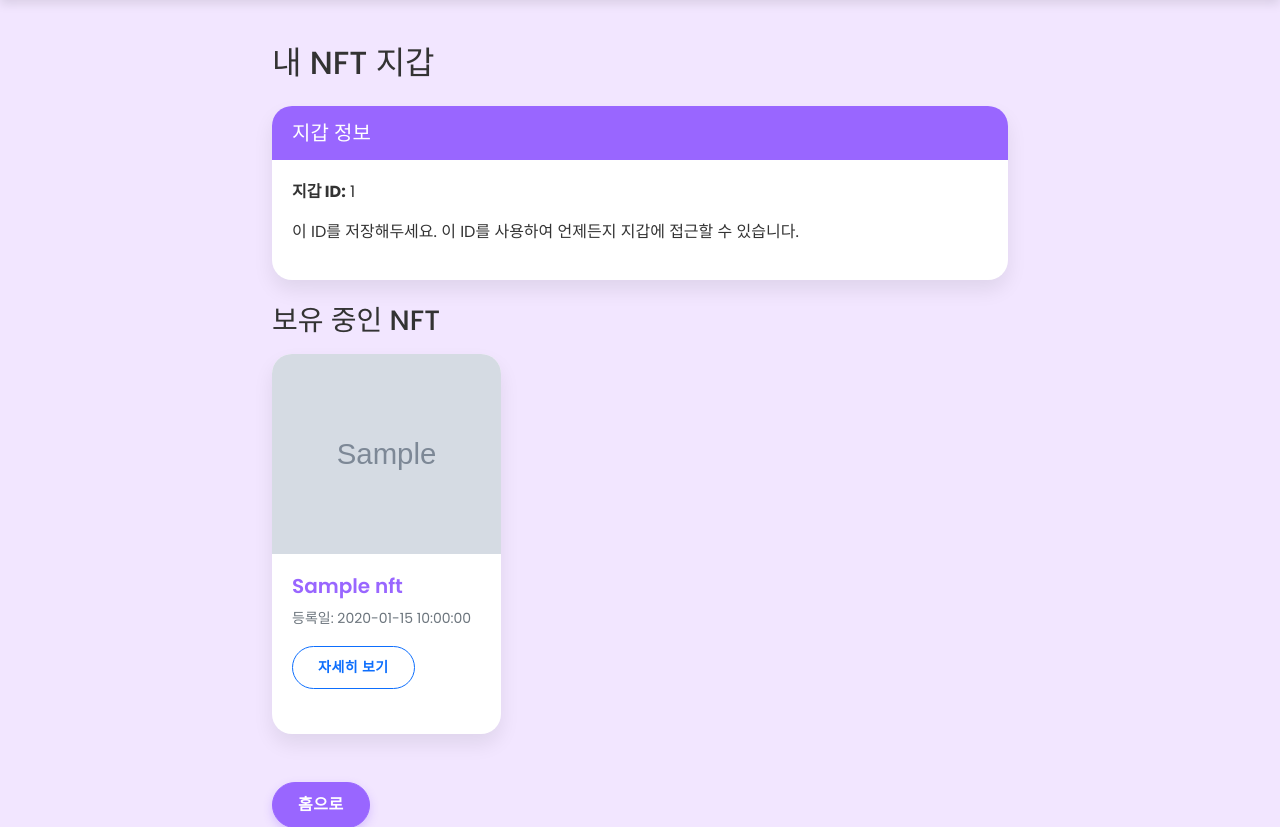
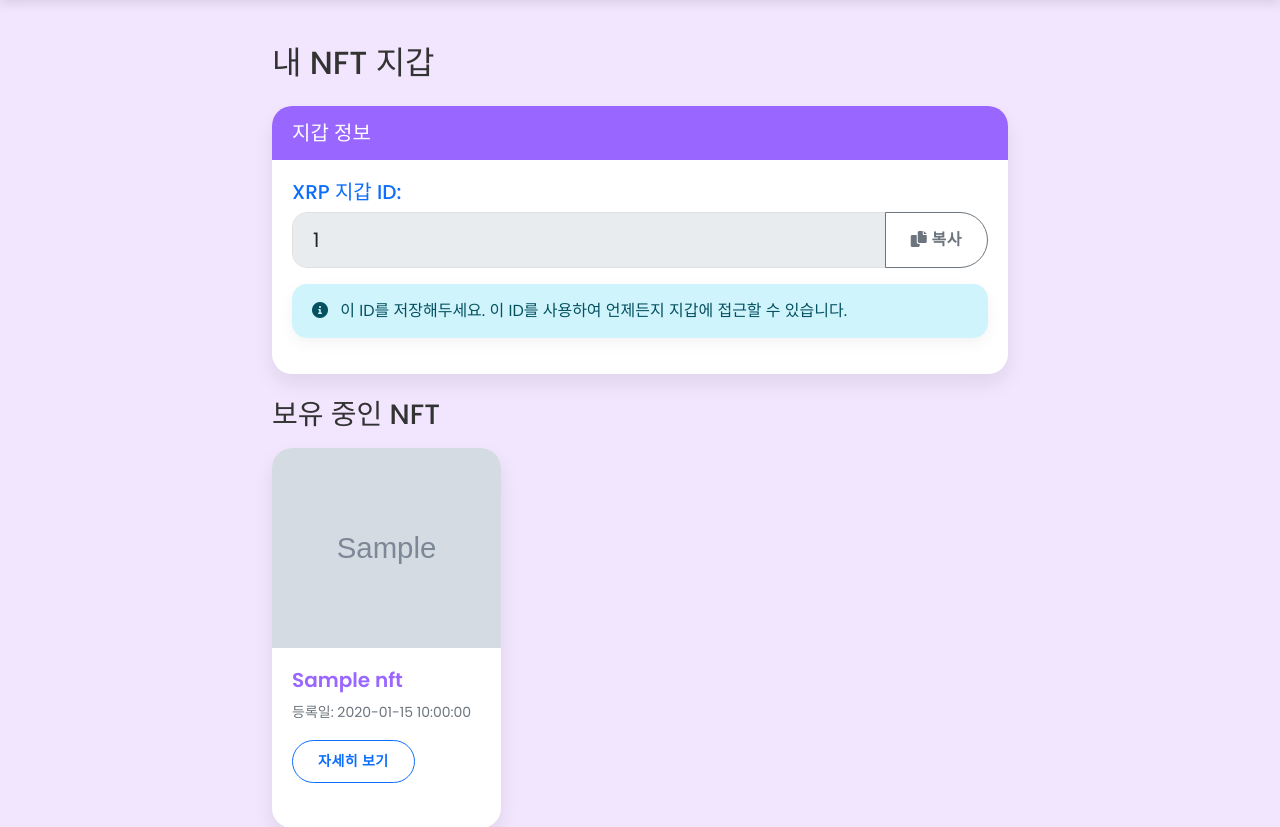
Before and after one commit to dovirae/MVP_art, a Flask app: template templates/wallet.html in a window 1280 px wide. Shown: the part 116-943 px from the top of the page. Run offline with Flask 3, Linux system fonts and the light colour scheme; the template is opened without the code that fills it: most values are stand-ins (such as "Sample title", 1, 10 or a date in 2020); grey boxes marked "Sample" are stand-in pictures.

Commit message:
테스트 XRP 월렛 ID 추가 및 지갑 페이지 UI 개선

```diff
--- a/app.py
+++ b/app.py
@@ -8,7 +8,27 @@ app = Flask(__name__)
 
 # 임시 데이터 저장소 (실제 프로덕션에서는 데이터베이스를 사용해야 함)
 registered_nfts = {}
-user_wallets = {}
+
+# XRP 테스트 지갑 ID 미리 생성
+TEST_WALLET_ID = "rP3X7h7oC7vX9k9z8b9m9n9p9q9r9s9t9u"
+
+# 사용자 지갑 저장소
+user_wallets = {
+    TEST_WALLET_ID: [
+        {
+            "id": "nft001",
+            "name": "디지털 아트 #1",
+            "image": "images/nft1.jpg",
+            "registered_at": "2025-07-17 08:30:00"
+        },
+        {
+            "id": "4324325200111223",
+            "name": "DOVIARAE 아트픽셀",
+            "image": "images/4324325200111223.png",
+            "registered_at": "2025-07-17 09:00:00"
+        }
+    ]
+}
 
 # 샘플 NFT 이미지 목록 (실제로는 동적으로 로드하거나 DB에서 가져올 수 있음)
 sample_nfts = [
@@ -30,8 +50,8 @@ def register():
     if request.method == 'POST':
         nft_id = request.form.get('nft_id')
 
-        # 사용자 지갑 ID 생성 (실제로는 블록체인 지갑 연동 필요)
-        wallet_id = str(uuid.uuid4())[:8]
+        # 테스트를 위해 고정된 지갑 ID 사용
+        wallet_id = TEST_WALLET_ID
 
         # 선택된 NFT 찾기
         selected_nft = next((nft for nft in sample_nfts if nft["id"] == nft_id), None)
--- a/templates/wallet.html
+++ b/templates/wallet.html
@@ -9,8 +9,16 @@
                 <h5 class="mb-0">지갑 정보</h5>
             </div>
             <div class="card-body">
-                <p><strong>지갑 ID:</strong> {{ wallet_id }}</p>
-                <p>이 ID를 저장해두세요. 이 ID를 사용하여 언제든지 지갑에 접근할 수 있습니다.</p>
+                <div class="mb-3">
+                    <h5 class="text-primary">XRP 지갑 ID:</h5>
+                    <div class="input-group">
+                        <input type="text" class="form-control form-control-lg" value="{{ wallet_id }}" id="walletIdInput" readonly>
+                        <button class="btn btn-outline-secondary" type="button" onclick="copyWalletId()"><i class="fas fa-copy"></i> 복사</button>
+                    </div>
+                </div>
+                <div class="alert alert-info">
+                    <i class="fas fa-info-circle me-2"></i> 이 ID를 저장해두세요. 이 ID를 사용하여 언제든지 지갑에 접근할 수 있습니다.
+                </div>
             </div>
         </div>
 
@@ -65,6 +73,27 @@
 
 {% block scripts %}
 <script>
+function copyWalletId() {
+    // 입력창에서 지갑 ID 가져오기
+    var walletIdInput = document.getElementById('walletIdInput');
+
+    // 입력창 선택
+    walletIdInput.select();
+    walletIdInput.setSelectionRange(0, 99999); // 모바일용
+
+    // 클립보드에 복사
+    navigator.clipboard.writeText(walletIdInput.value)
+        .then(() => {
+            // 복사 성공 시 알림
+            alert('XRP 지갑 ID가 클립보드에 복사되었습니다.');
+        })
+        .catch(err => {
+            // 오류 발생 시
+            console.error('클립보드 복사 오류:', err);
+            alert('클립보드 복사에 실패했습니다. 직접 선택해서 복사해주세요.');
+        });
+}
+
 document.addEventListener('DOMContentLoaded', function() {
     // NFT 모달 데이터 설정
     document.querySelectorAll('.view-nft').forEach(button => {
```
Lines whose indentation alone changed are shown as unchanged.
